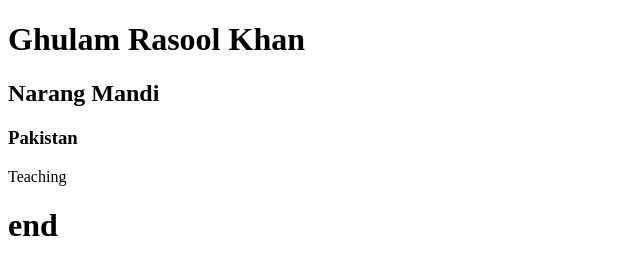
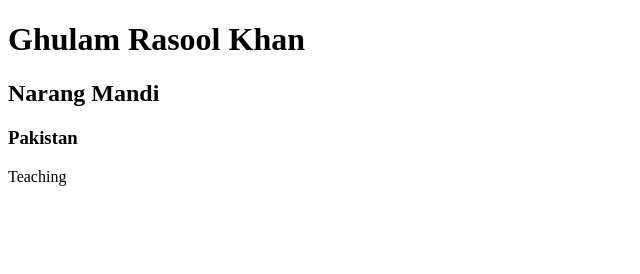
Before and after one commit to Ghulam-Rasool-Khan/haha, a plain HTML site: page index.html in a window 1280 px wide. Shown: the whole page, without its empty margins (0-640 px from the left). Drawn offline with Linux system fonts and the light colour scheme.

Commit message:
Revert "end"
This reverts commit fcf853029835867a98029945d6bbd2eb37d58428.

```diff
--- a/index.html
+++ b/index.html
@@ -10,6 +10,6 @@
     <h2>Narang Mandi</h2>
     <h3>Pakistan</h3>
     <p>Teaching</p>
-    <h1>end</h1>
+
   </body>
 </html>
```
